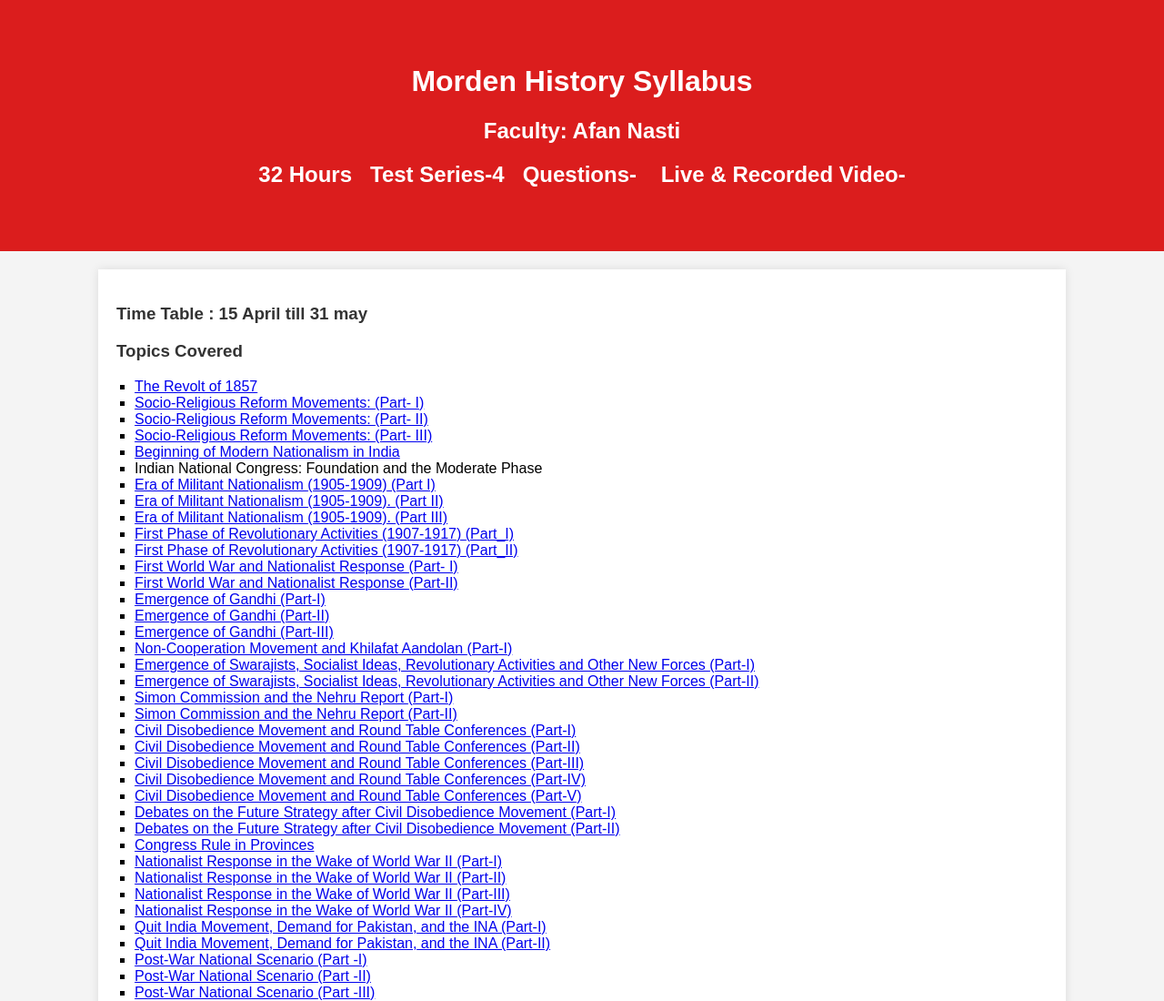
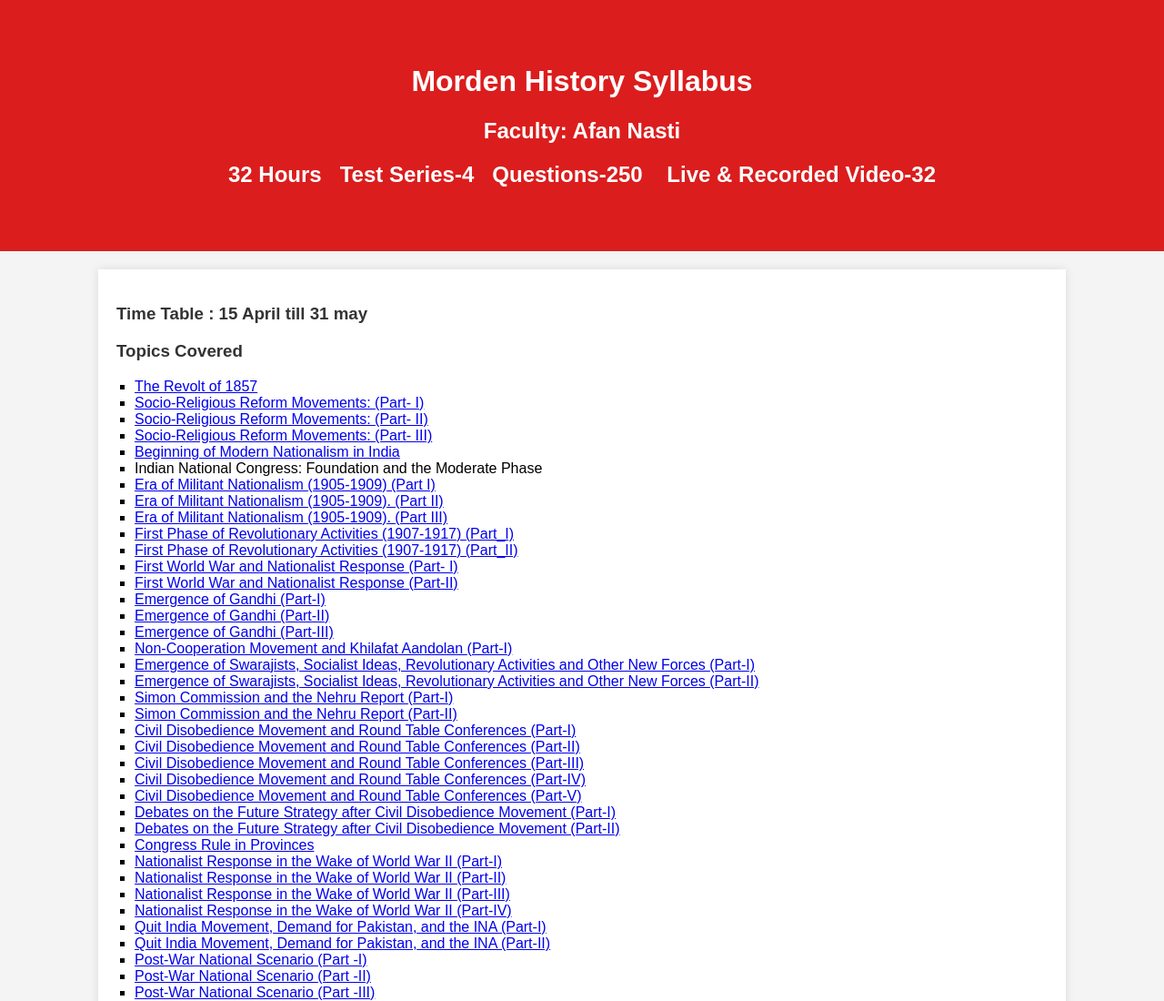
Before and after one commit to GARGIMISHRA2002/One-Aim-WS-2, a plain HTML site: page subject17.html in a window 1280 px wide. Shown: the top 1100 px of the page at 91% size. Drawn offline with Linux system fonts and the light colour scheme.

Commit message:
Update subject17.html

```diff
--- a/subject17.html
+++ b/subject17.html
@@ -12,7 +12,7 @@
             <h1>Morden History Syllabus</h1>
             <h2>Faculty: Afan Nasti</h2>
            <h2> 32 Hours&nbsp;&nbsp; Test Series-4&nbsp;&nbsp;
-                Questions- &nbsp;&nbsp; Live & Recorded Video- </h2>
+                Questions-250 &nbsp;&nbsp; Live & Recorded Video-32 </h2>
         </header>
 
         <section class="syllabus">
```
